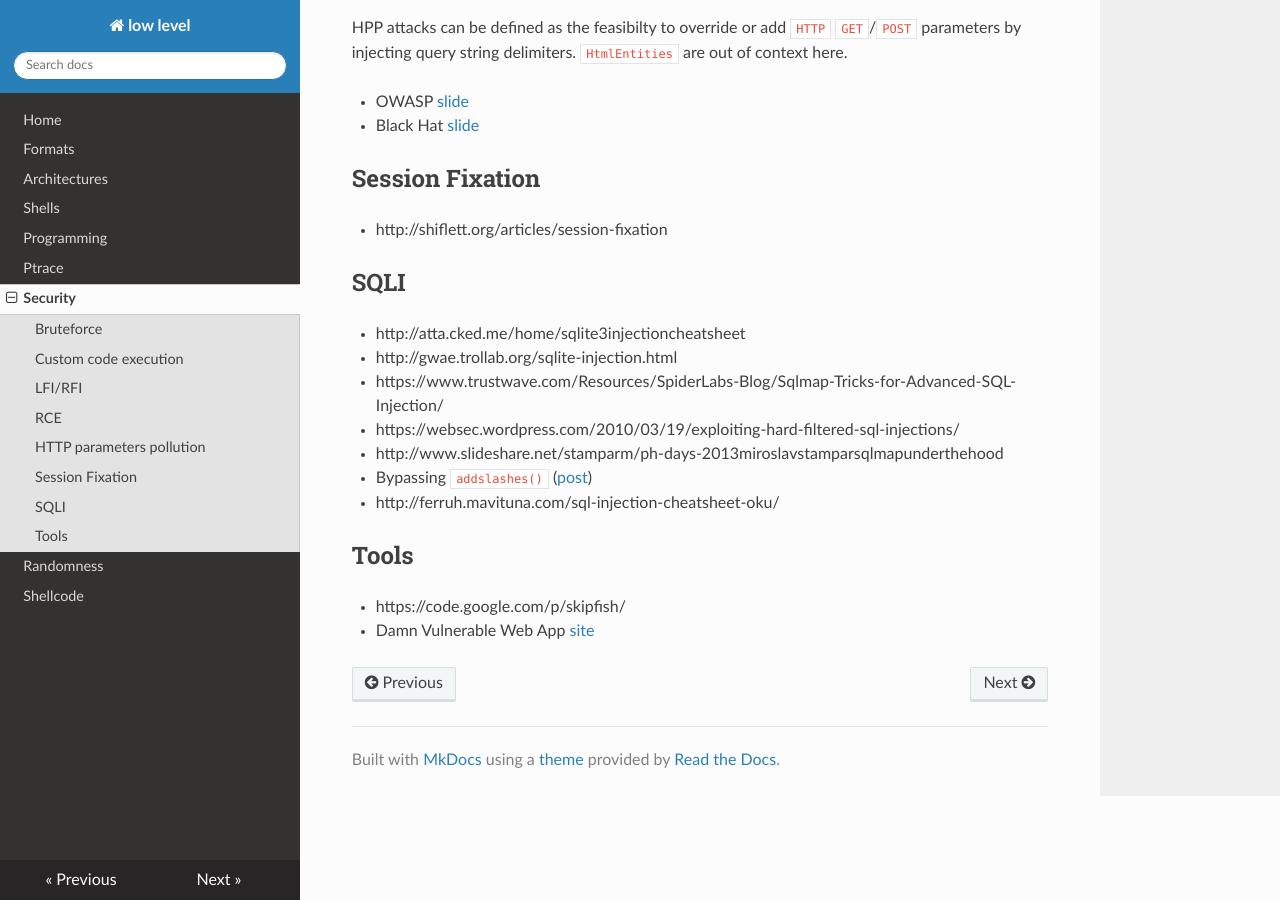
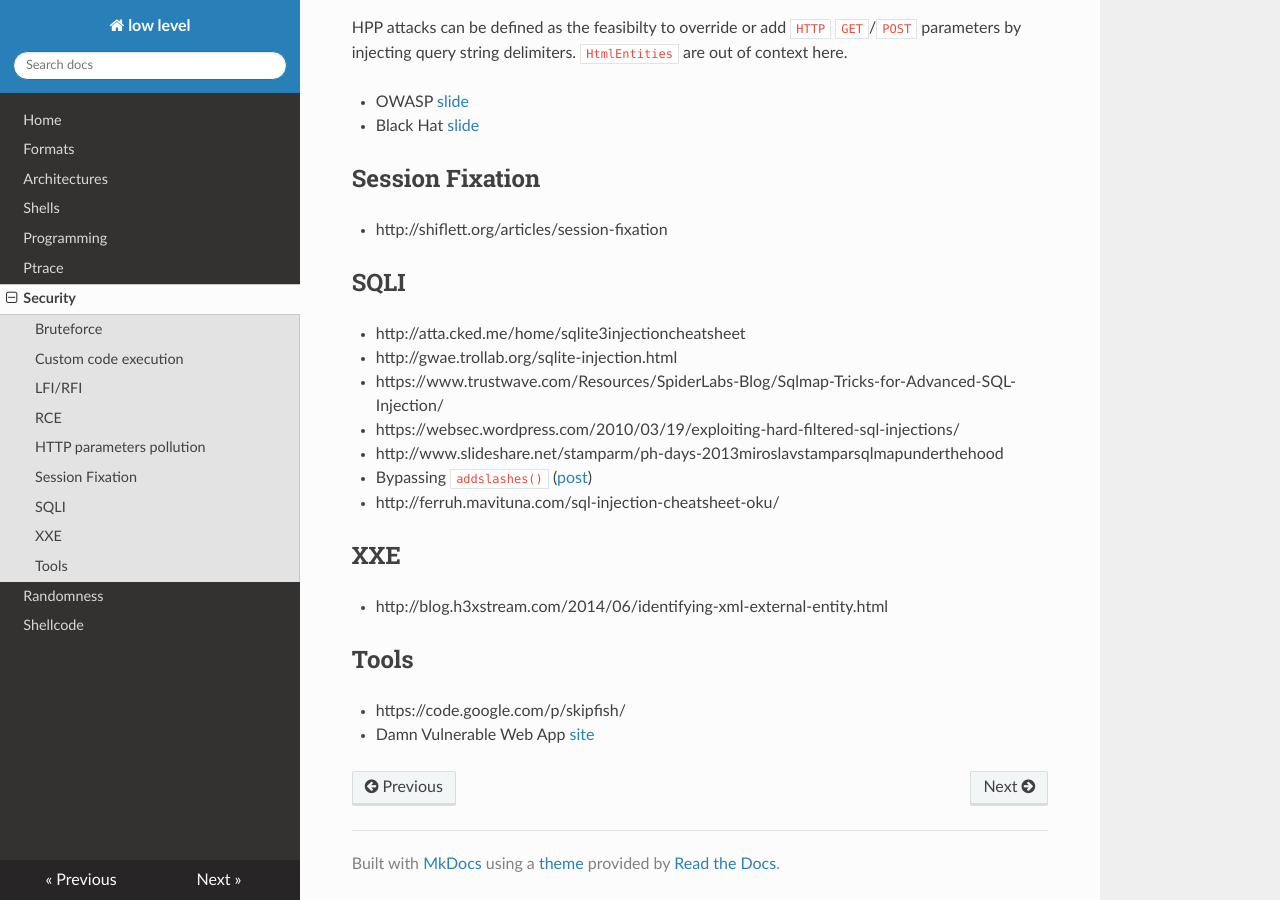
Before and after one commit to gipi/low-level, an MkDocs documentation site: the page built from docs/security.md, in a window 1280 px wide and 900 px high, scrolled down 1185 px. Built offline with MkDocs 1.6.1, drawn with Linux system fonts in a browser that asks for light colours; nearby versions of some CDN libraries; old or Windows-style settings are respelled for this version of MkDocs.

Commit message:
Add section with link about XXE.

```diff
--- a/docs/security.md
+++ b/docs/security.md
@@ -60,6 +60,10 @@ by injecting query string delimiters. ``HtmlEntities`` are out of context here.
  - Bypassing ``addslashes()`` ([post](http://shiflett.org/blog/2007/jan/addslashes-versus-mysql-real-escape-string))
  - http://ferruh.mavituna.com/sql-injection-cheatsheet-oku/
 
+## XXE
+
+ - http://blog.h3xstream.com/2014/06/identifying-xml-external-entity.html
+
 ## Tools
 
  - https://code.google.com/p/skipfish/
```
